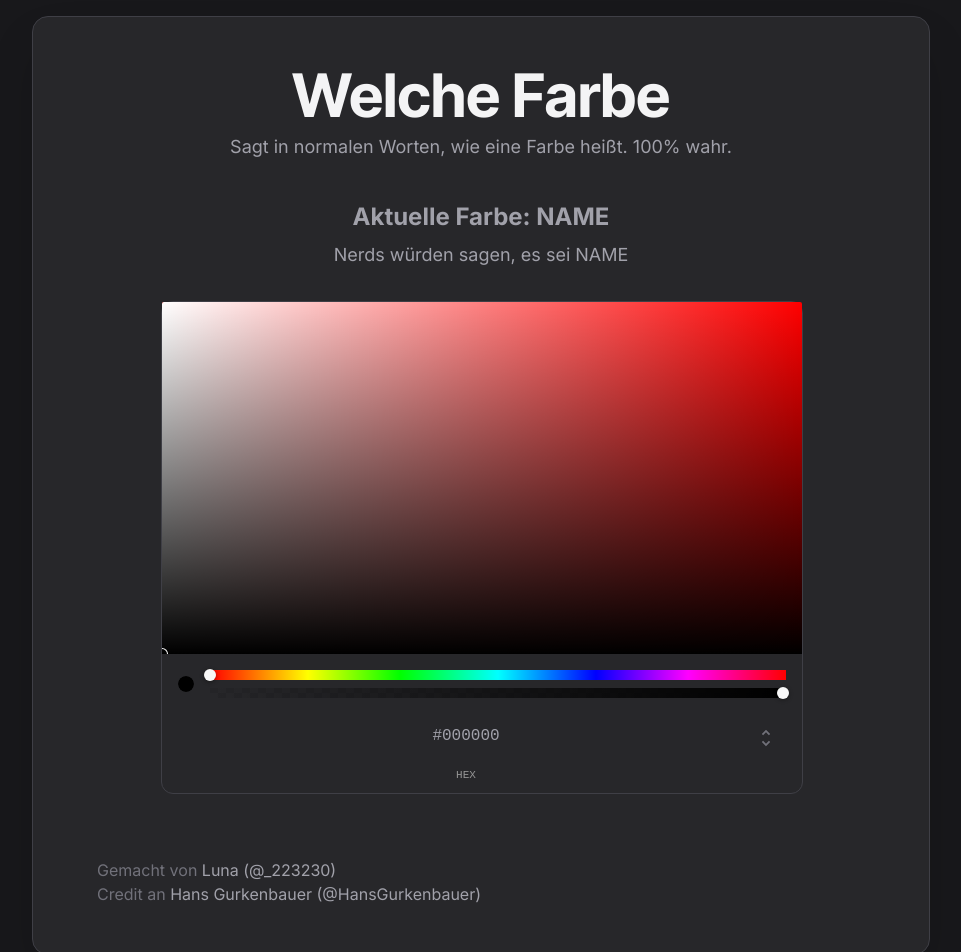
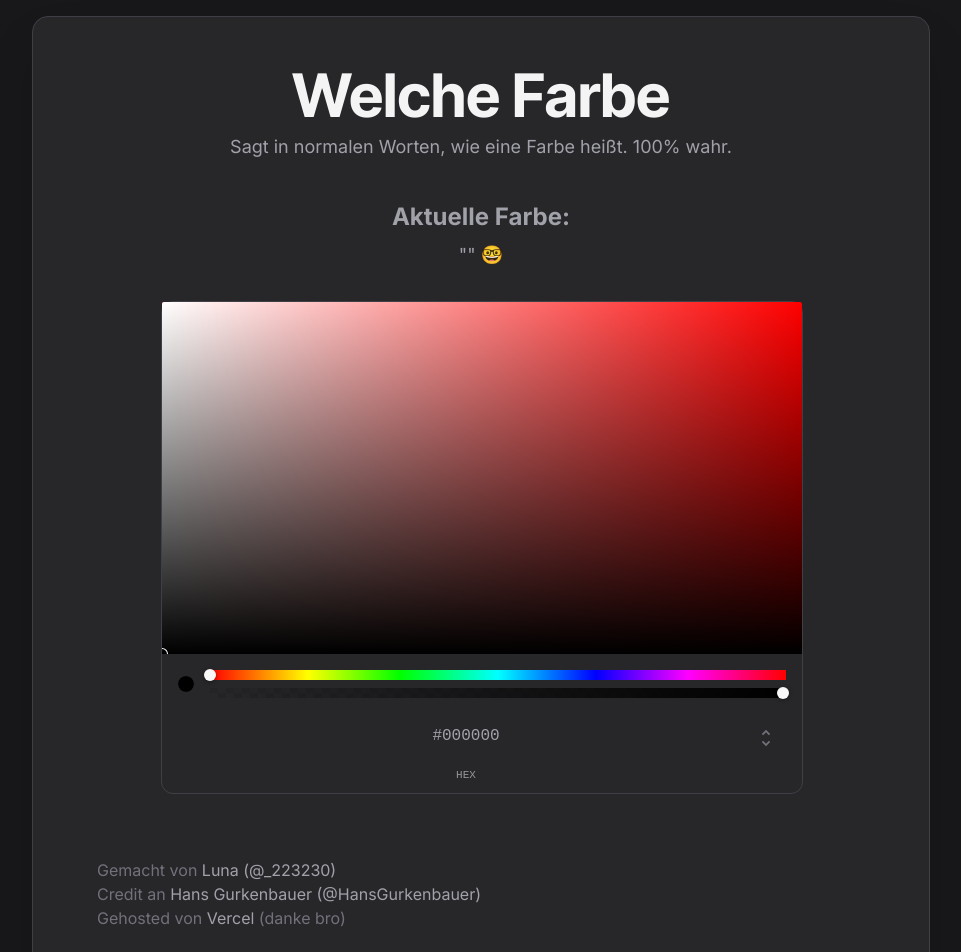
Before and after one commit to 223230/welche-farbe, a Next.js app: page / in a window 1280 px wide. Shown: the top 952 px of the page, without its empty margins (159-1120 px from the left). Built offline with nearby package versions, Linux system fonts and the light colour scheme.

Commit message:
Erstmal die Basics

```diff
--- a/pages/index.js
+++ b/pages/index.js
@@ -2,9 +2,9 @@ import Head from 'next/head'
 import Image from 'next/image'
 import Link from 'next/link'
 import { Inter, Inter_Tight } from 'next/font/google'
-import { useState } from 'react';
-import ColorPicker from '@/components/ColorPicker';
+import { useEffect, useState } from 'react';
 import { ChromePicker } from 'react-color';
+import ColorNamer from 'color-namer';
 
 const inter = Inter({ subsets: ['latin'] })
 const interTight = Inter_Tight({ subsets: ['latin'] })
@@ -20,8 +20,39 @@ export default function Home() {
     },
   });
 
+  const [colorName, setColorName] = useState("");
+  const [nerdName, setNerdName] = useState("");
+
   const handleChange = (color) => {
     setState({...state, color: color.rgb });
+    let c = ColorNamer(color.hex, { pick: ['roygbiv', 'ntc'] });
+    let simpleName = "Poah keine Ahnung";
+    let hue = color.hsl.h;
+
+    if(color.hsl.s > .1) {
+      if(hue < 10 || hue >= 350) { simpleName = "rot" }
+      if(hue >= 10 && hue < 35) { simpleName = "orange" }
+      if(hue >= 35 && hue < 65) { simpleName = "gelb" }
+      if(hue >= 65 && hue < 160) { simpleName = "grün" }
+      if(hue >= 160 && hue < 255) { simpleName = "blau" }
+      if(hue >= 255 && hue < 280) { simpleName = "lila" }
+      if(hue >= 280 && hue < 350) { simpleName = "pink" }
+
+      if(color.hsl.l < .25) { simpleName = `dunkel${simpleName}`; }
+      if(color.hsl.l < .10) { simpleName = `schwarz`; }
+      if(color.hsl.l > .75) { simpleName = `hell${simpleName}`; }
+      if(color.hsl.l > .90) simpleName = "weiß";
+
+    } else {
+      if(color.hsl.l < .10) simpleName = "schwarz";
+      else if(color.hsl.l < .25) simpleName = "dunkelgrau";
+      else if(color.hsl.l < .75) simpleName = "grau";
+      else if(color.hsl.l < .90) simpleName = "hellgrau";
+      else simpleName = "weiß";
+    }
+
+    setColorName(simpleName);
+    setNerdName(c.ntc[0].name);
   };
 
   return (
@@ -89,10 +120,10 @@ export default function Home() {
               Sagt in normalen Worten, wie eine Farbe heißt. 100% wahr.
             </p>
             <p className='text-center pt-8 text-xl lg:text-2xl font-bold'>
-              Aktuelle Farbe: NAME
+              Aktuelle Farbe: {colorName}
             </p>
             <p className='text-center'>
-              Nerds würden sagen, es sei NAME
+              &quot;{nerdName}&quot; 🤓
             </p>
           </div>
           <div className='mx-6 sm:mx-16'>
@@ -112,6 +143,12 @@ export default function Home() {
                 Hans Gurkenbauer (@HansGurkenbauer)
               </Link>
             </div>
+            <div className='text-zinc-500'>
+              Gehosted von {' '}
+              <Link href='https://vercel.com' target='blank' className='text-zinc-400'>
+                Vercel
+              </Link> (danke bro)
+            </div>
           </div>
         </div>
       </main>
```
